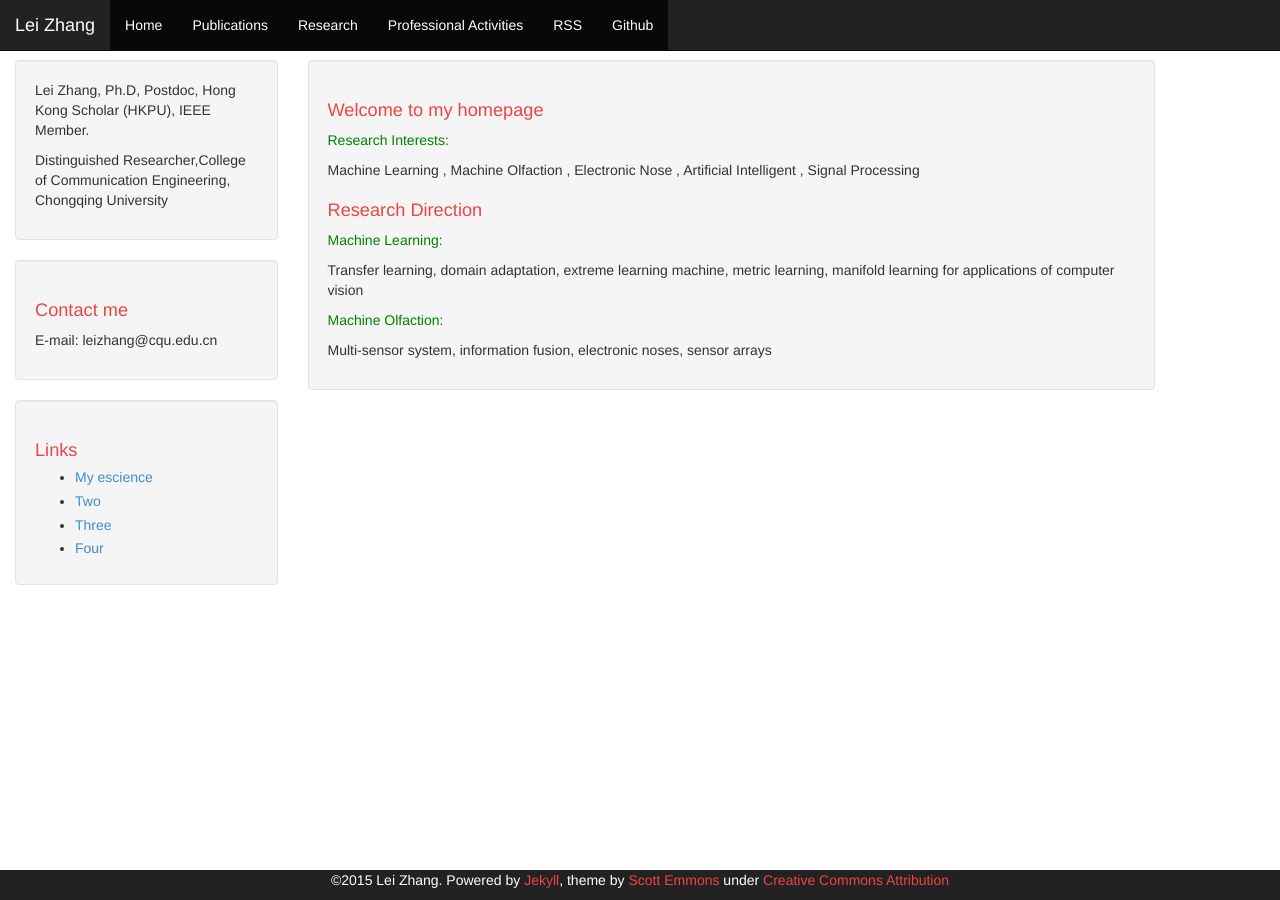
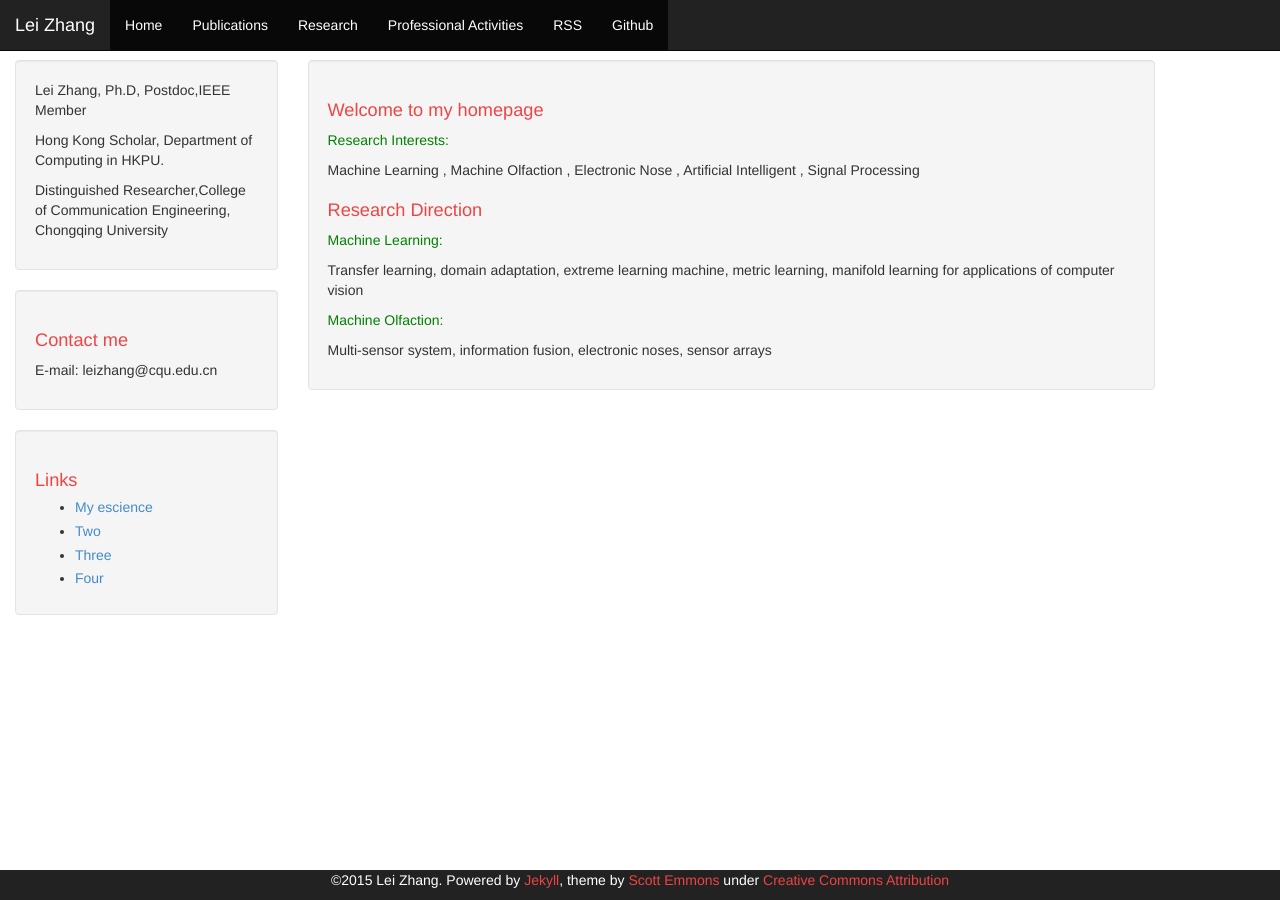
Before and after one commit to DrLeiZhang/website, a Jekyll site: the page built from index.html, in a window 1280 px wide. Built offline with Jekyll 4.4.1, drawn with Linux system fonts in a browser that asks for light colours; Markdown is read by kramdown in place of the engine named in the settings; the list of posts is cut into pages by our own code.

Commit message:
Update
Signed-off-by: leizhang@cqu.edu.cn <leizhang@cqu.edu.cn>

```diff
--- a/_config.yml
+++ b/_config.yml
@@ -1,7 +1,7 @@
 # Jekyll configuration
 
 name: Lei Zhang
-description: <p>Lei Zhang, Ph.D, Postdoc, Hong Kong Scholar (HKPU), IEEE Member.</p> <p> Distinguished Researcher,College of Communication Engineering, Chongqing University
+description: <p>Lei Zhang, Ph.D, Postdoc,IEEE Member</p> <p>Hong Kong Scholar, Department of Computing in HKPU.</p> <p> Distinguished Researcher,College of Communication Engineering, Chongqing University</p>
 
 
 # url is currently only used only for the RSS feed in feed.xml
```
